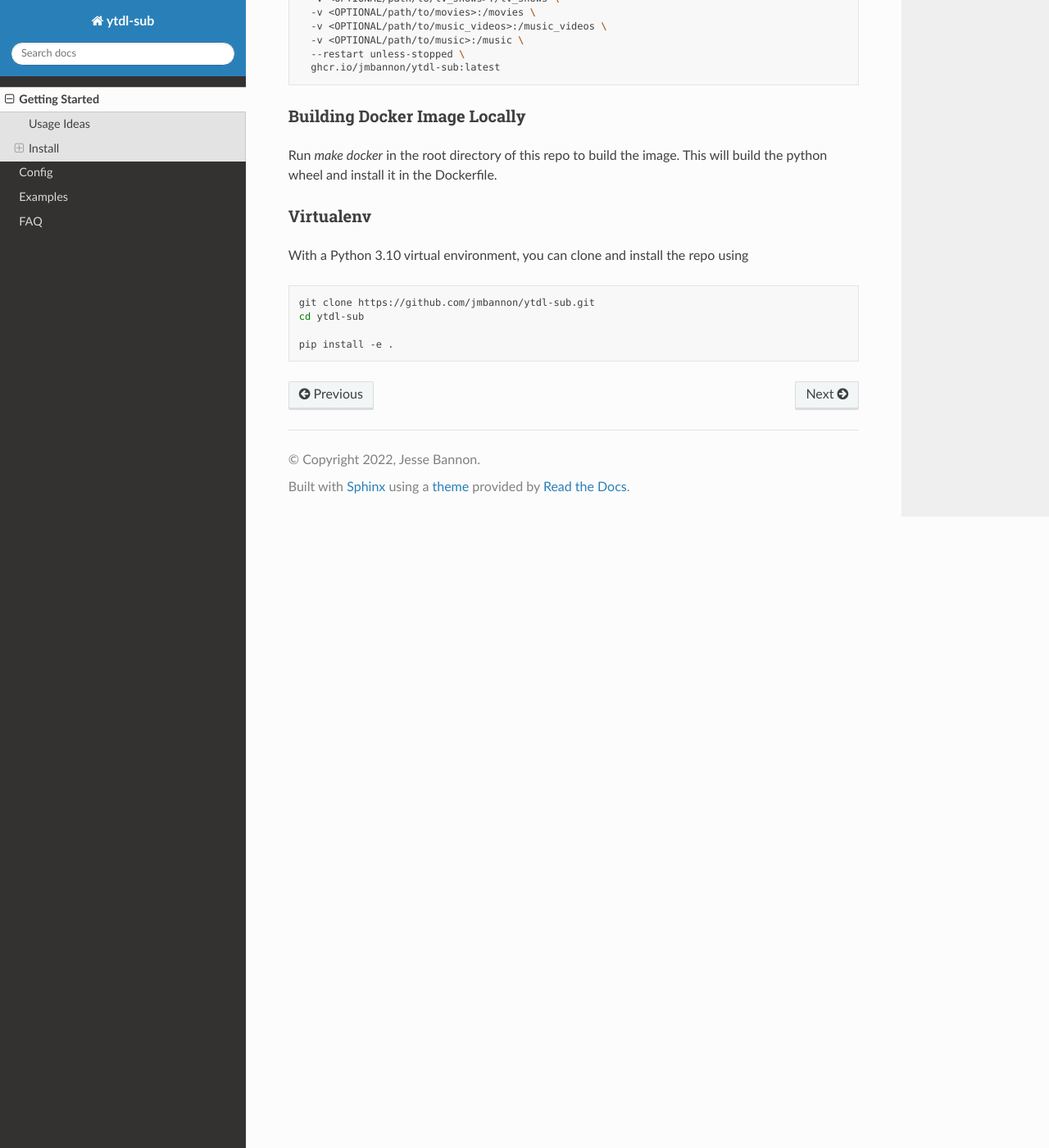
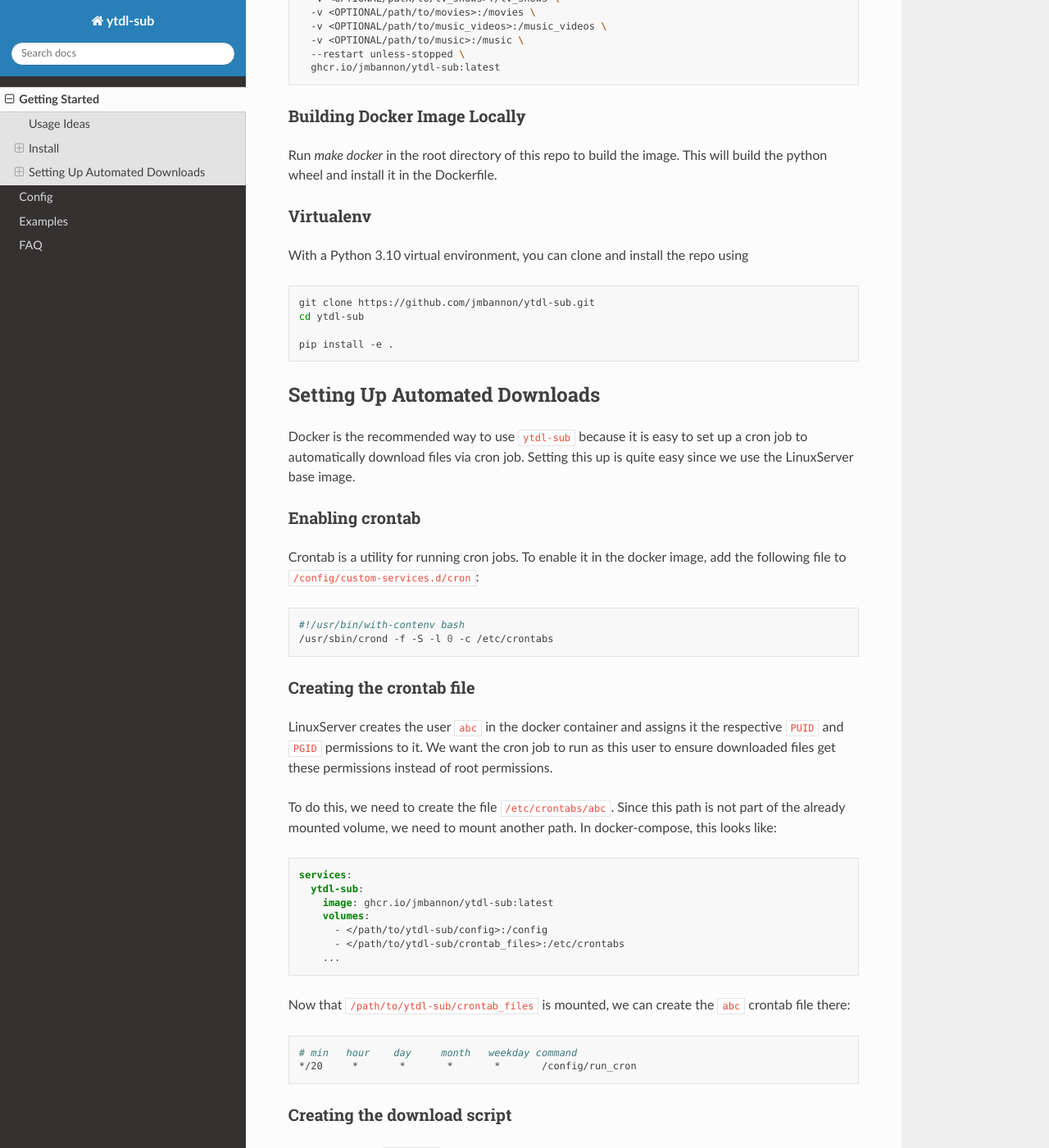
Before and after one commit to jmbannon/ytdl-sub, a Sphinx documentation site: the page built from docs/getting_started.rst, in a window 1280 px wide and 1400 px high, scrolled down 1919 px. Shown: the whole window at 82% size. Built offline with Sphinx 7.4.7 and the Read the Docs theme 2.0.0, drawn with Linux system fonts in a browser that asks for light colours; some of the changed text lies outside the part shown.

Commit message:
[DOCS] Automated download docs, fix -thumb.jpg

```diff
--- a/docs/config.rst
+++ b/docs/config.rst
@@ -3,6 +3,8 @@
 ytdl-sub is configured using a ``config.yaml`` file. You can view our
 :doc:`examples <examples>` and read detailed documentation for every configurable
 field below.
+
+.. _config_yaml:
 
 config.yaml
 -----------
--- a/docs/faq.rst
+++ b/docs/faq.rst
@@ -22,3 +22,7 @@
 
    ytdl_options:
      cookiefile: "/path/to/cookies/file.txt"
+
+...automate my downloads?
+'''''''''''''''''''''''''
+See :ref:`automated_downloads` on how to set up ``ytdl-sub`` to run in a cron job.
--- a/docs/getting_started.rst
+++ b/docs/getting_started.rst
@@ -106,3 +106,74 @@
     cd ytdl-sub
 
     pip install -e .
+
+.. _automated_downloads:
+
+Setting Up Automated Downloads
+------------------------------
+Docker is the recommended way to use ``ytdl-sub`` because it is easy to set up a cron job to
+automatically download files via cron job. Setting this up is quite easy since we use the
+LinuxServer base image.
+
+Enabling crontab
+________________
+Crontab is a utility for running cron jobs. To enable it in the docker image, add the following
+file to ``/config/custom-services.d/cron``:
+
+.. code-block:: bash
+
+   #!/usr/bin/with-contenv bash
+   /usr/sbin/crond -f -S -l 0 -c /etc/crontabs
+
+Creating the crontab file
+_________________________
+LinuxServer creates the user ``abc`` in the docker container and assigns it the respective
+``PUID`` and ``PGID`` permissions to it. We want the cron job to run as this user to ensure
+downloaded files get these permissions instead of root permissions.
+
+To do this, we need to create the file ``/etc/crontabs/abc``. Since this path is not part
+of the already mounted volume, we need to mount another path. In docker-compose, this looks
+like:
+
+.. code-block:: yaml
+
+   services:
+     ytdl-sub:
+       image: ghcr.io/jmbannon/ytdl-sub:latest
+       volumes:
+         - </path/to/ytdl-sub/config>:/config
+         - </path/to/ytdl-sub/crontab_files>:/etc/crontabs
+       ...
+
+Now that ``/path/to/ytdl-sub/crontab_files`` is mounted, we can create the ``abc`` crontab file
+there:
+
+.. code-block:: bash
+
+   # min   hour    day     month   weekday command
+   */20     *       *       *       *       /config/run_cron
+
+Creating the download script
+____________________________
+
+This will run the ``run_cron`` script every 20 minutes. The last step is to create this bash
+script in ``/config/run_cron``.
+
+.. code-block:: bash
+
+   #!/bin/bash
+   echo "Cron started, running ytdl-sub..."
+   ytdl-sub --config=/config/config.yaml sub /config/subscriptions.yaml
+
+Ensure this file is executable and has permissions for ``abc``:
+
+.. code-block:: bash
+
+   # run as root
+   chmod +x /config/run_cron
+   chown abc:abc /config/run_cron
+
+This will use the :ref:`config_yaml` and download all subscriptions in :ref:`subscription_yaml`.
+
+You're done! You are now downloading your subscriptions every 20 minutes. New channel uploads,
+videos added to a playlist, or soundcloud artist uploads can now be downloaded automatically.
```
Also changed, not shown: other parts of docs/config.rst (+2 -0 lines), README.md (+2 -2 lines), 2 other files.
